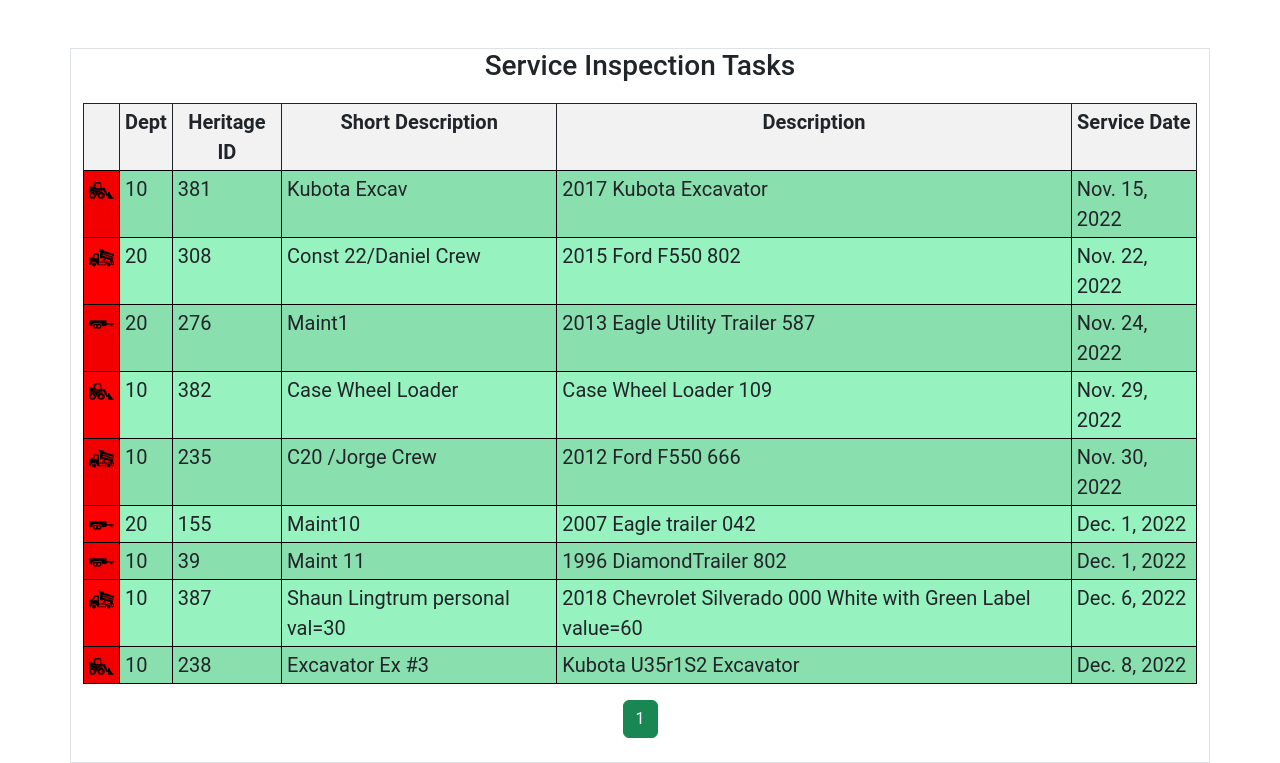
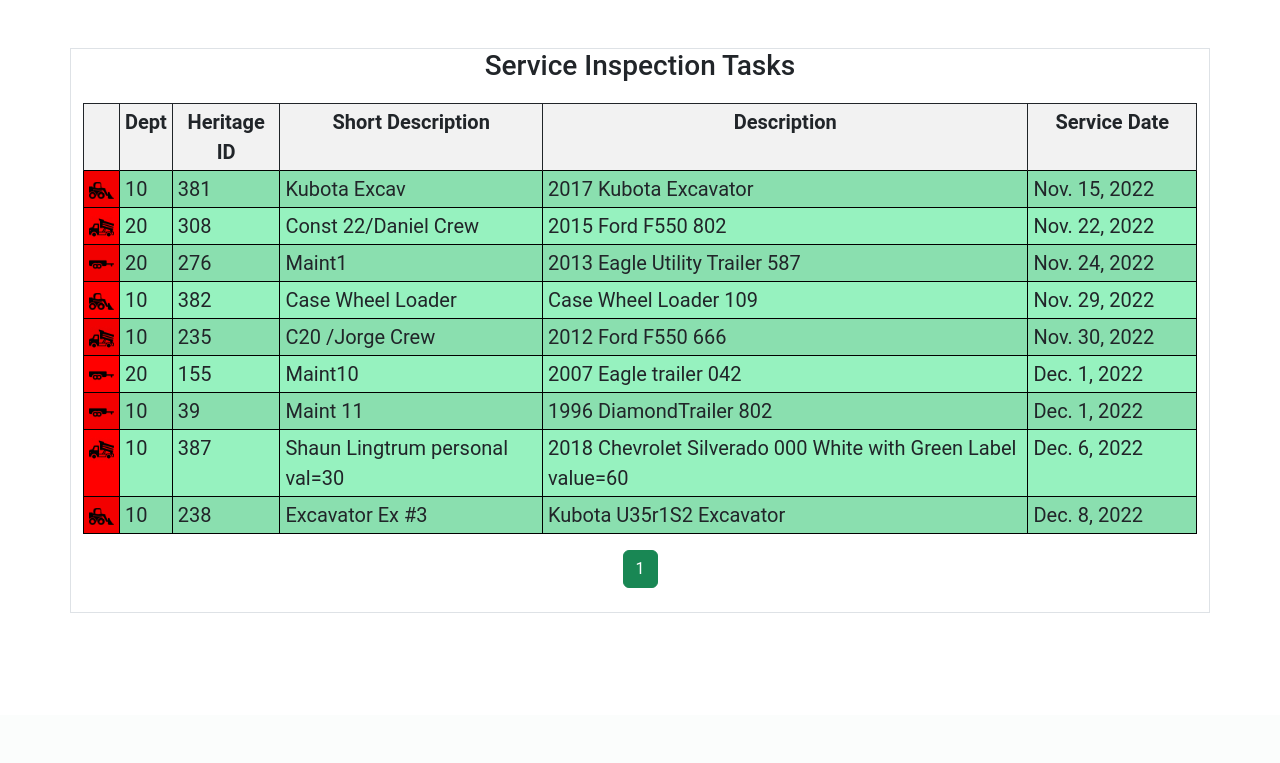
Before and after one commit to rossiokea/HeritageShop, a Django app: page / in a window 1280 px wide. Shown: the part 85-848 px from the top of the page. After the commit the page ends 698 px from the top, so only its background shows below. Run offline with Django 4.2, Linux system fonts and the light colour scheme; data comes from the database, SQL or seed files in the repository; some libraries are stand-ins or nearby versions.

Commit message:
Fixed Date Column width on service tasks page

```diff
--- a/shop/templates/shop/required_service_tasks.html
+++ b/shop/templates/shop/required_service_tasks.html
@@ -18,7 +18,7 @@
             </tr>
             <tbody>
             {% for item in required_service %}
-                <tr>
+                <tr >
                     {% if item.this_type == 'vehicle' %}
                         {% if item.this_service_date <= today %}
                             <td style="background-color: red"><a
@@ -68,7 +68,7 @@
                     <td>{{ item.this_identifier }}</td>
                     <td>{{ item.this_short_description }}</td>
                     <td>{{ item.this_description }}</td>
-                    <td>{{ item.this_service_date }}</td>
+                    <td style="width:15ch" >{{ item.this_service_date }}</td>
                 </tr>
             {% endfor %}
             </tbody>
```
